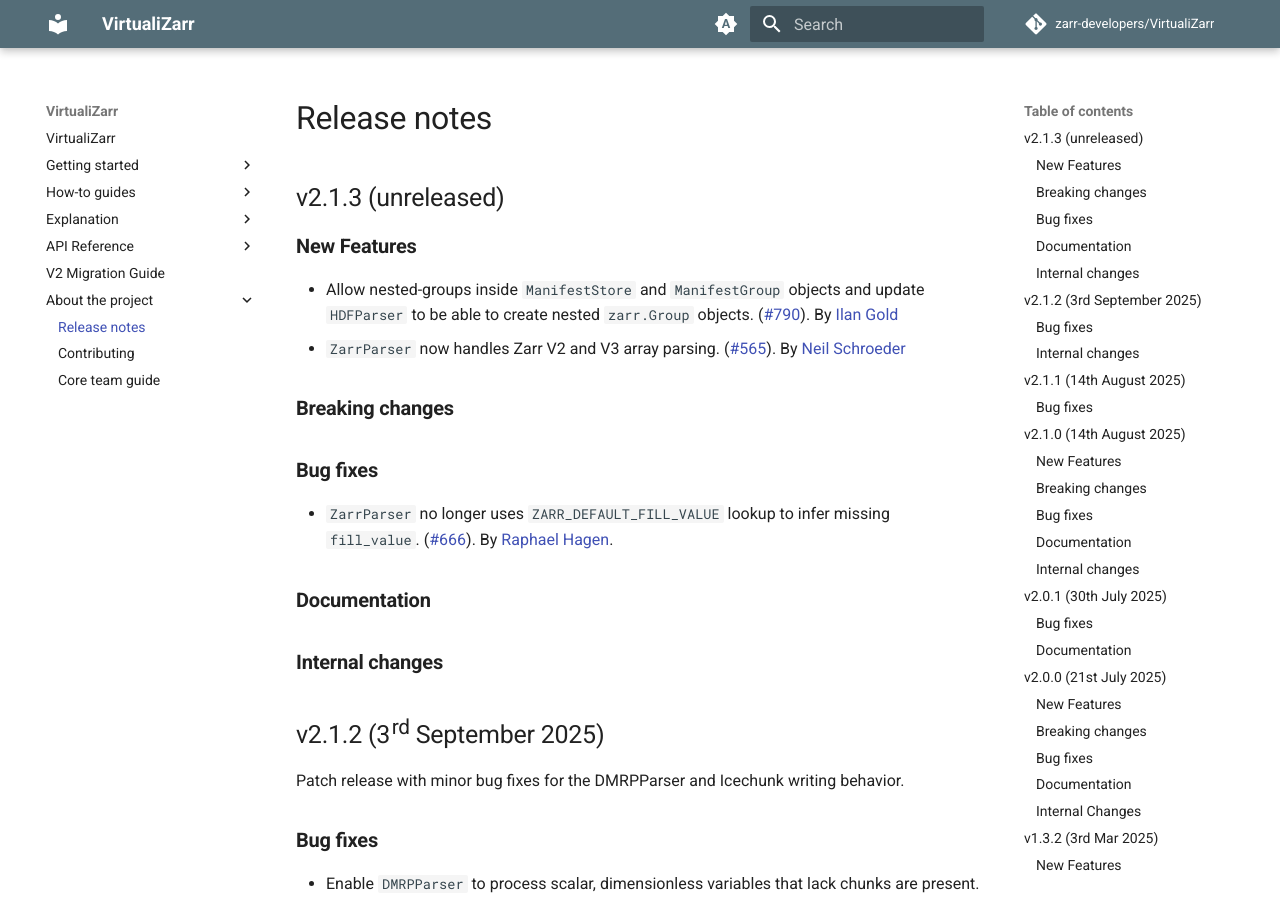
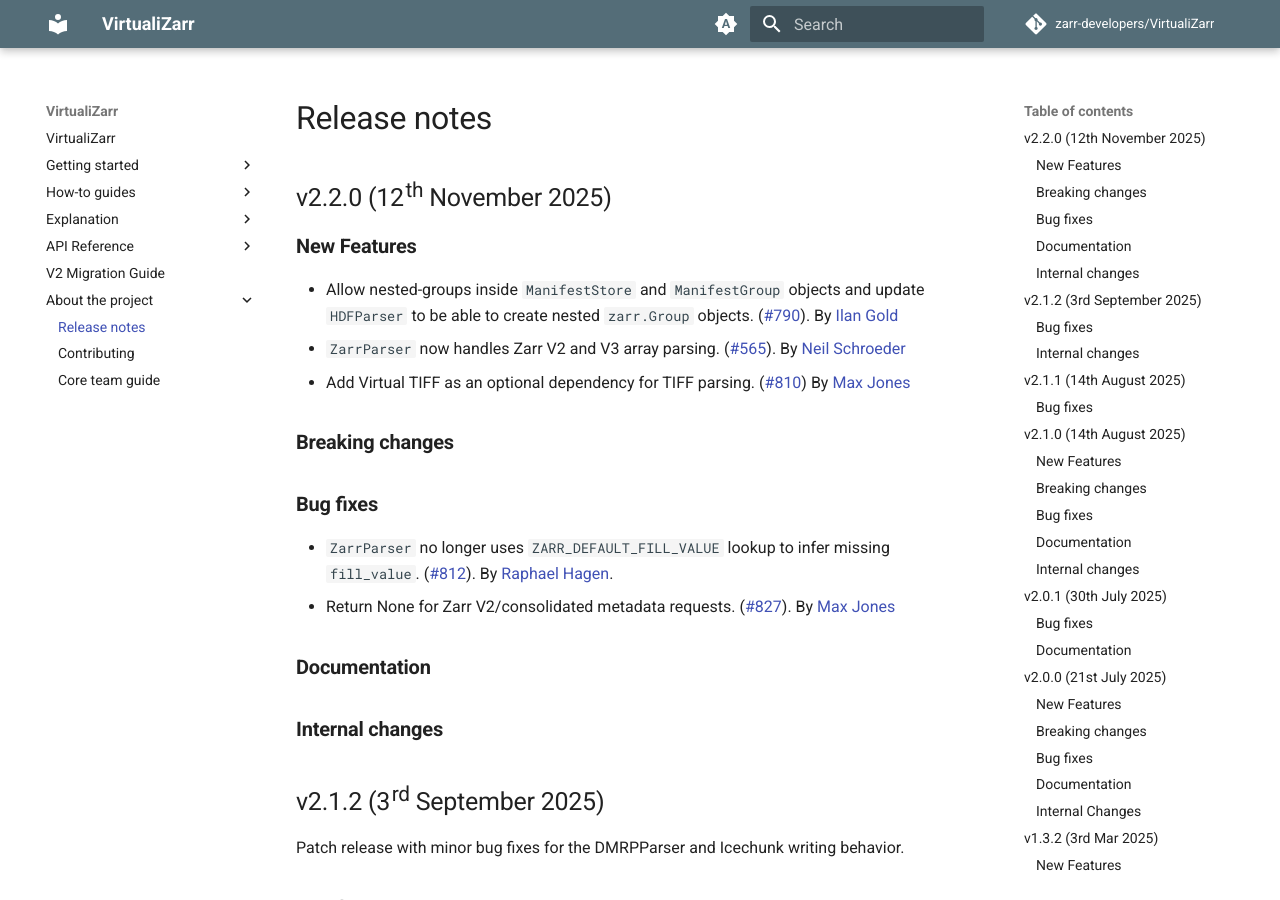
Before and after one commit to zarr-developers/VirtualiZarr, an MkDocs documentation site: the page built from docs/releases.md, in a window 1280 px wide and 900 px high. Built offline with MkDocs 1.6.1 and Material for MkDocs 9.7.7, drawn with Linux system fonts in a browser that asks for light colours; comment, search, counter and statistics services are not loaded; the version menu is left out.

Commit message:
Polish release notes for v2.2.0 (#832)

```diff
--- a/docs/releases.md
+++ b/docs/releases.md
@@ -1,6 +1,6 @@
 # Release notes
 
-## v2.1.3 (unreleased)
+## v2.2.0 (12th November 2025)
 
 ### New Features
 
@@ -10,14 +10,20 @@
 - `ZarrParser` now handles Zarr V2 and V3 array parsing.
   ([#565](https://github.com/zarr-developers/VirtualiZarr/pull/822)).
   By [Neil Schroeder](https://github.com/neilSchroeder)
+- Add Virtual TIFF as an optional dependency for TIFF parsing.
+  ([#810](https://github.com/zarr-developers/VirtualiZarr/pull/810))
+  By [Max Jones](https://github.com/maxrjones)
 
 ### Breaking changes
 
 ### Bug fixes
 
 - `ZarrParser` no longer uses `ZARR_DEFAULT_FILL_VALUE` lookup to infer missing `fill_value`.
-  ([#666](https://github.com/zarr-developers/VirtualiZarr/pull/812)).
+  ([#812](https://github.com/zarr-developers/VirtualiZarr/pull/812)).
   By [Raphael Hagen](https://github.com/norlandrhagen).
+- Return None for Zarr V2/consolidated metadata requests.
+  ([#827](https://github.com/zarr-developers/VirtualiZarr/pull/827)).
+  By [Max Jones](https://github.com/maxrjones)
 
 ### Documentation
 
```
